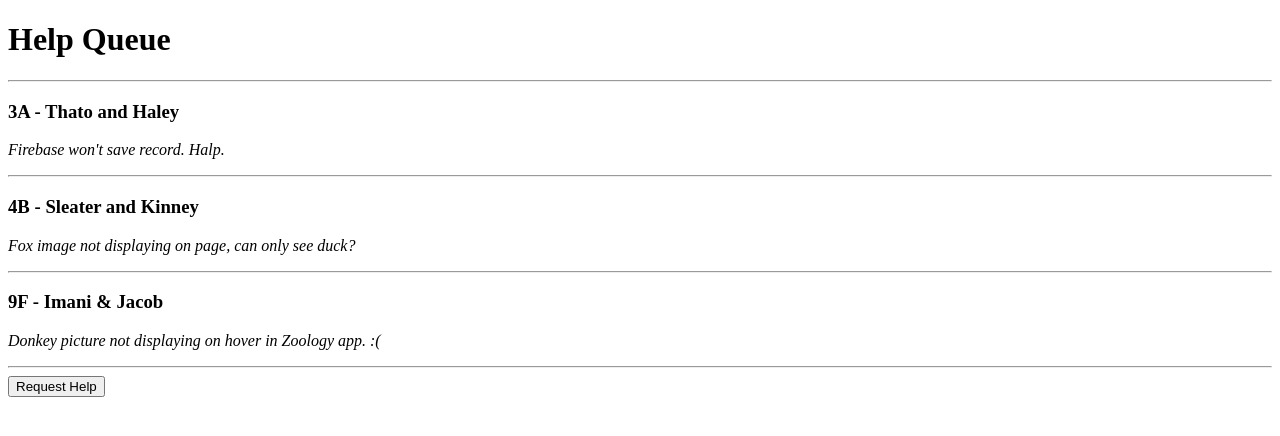
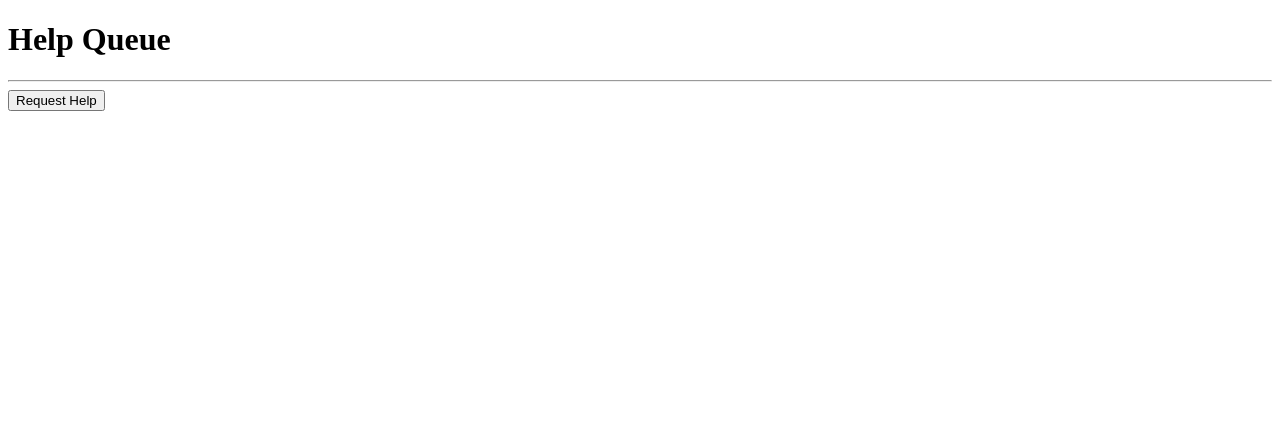
Before and after one commit to lukeephilips/react-ticketing, a React app: page / in a window 1280 px wide. Shown: the top 436 px of the page. Built offline with nearby package versions, Linux system fonts and the light colour scheme.

Commit message:
render from stateful ticketList passed from Queue

```diff
--- a/src/components/NewTicketForm.jsx
+++ b/src/components/NewTicketForm.jsx
@@ -16,7 +16,7 @@ class NewTicketForm extends React.Component {
     console.log(newTicket);
   }
 
-  render(){
+  render() {
     return (
       <div>
         <form onSubmit={this.handleNewTicketFormSubmission}>
--- a/src/components/Queue.jsx
+++ b/src/components/Queue.jsx
@@ -2,14 +2,23 @@ import React from "react";
 import TicketList from './TicketList';
 import NewTicketControl from './NewTicketControl';
 
+class Queue extends React.Component {
 
-function Queue(props){
-  return (
-    <div>
-      <TicketList/>
-      <NewTicketControl/>
-    </div>
-  );
+  constructor(props) {
+    super(props);
+    this.state = {
+      masterTicketList: [],
+    };
+  }
+
+  render() {
+    return (
+      <div>
+        <TicketList ticketList = {this.state.masterTicketList}/>
+        <NewTicketControl/>
+      </div>
+    );
+  }
 }
 
 export default Queue;
--- a/src/components/TicketList.jsx
+++ b/src/components/TicketList.jsx
@@ -21,10 +21,11 @@ var masterTicketList = [
 
 
 function TicketList(props){
+  console.log(props.ticketList);
   return (
     <div>
       <hr/>
-      {masterTicketList.map((ticket, index) =>
+      {props.ticketList.map((ticket, index) =>
         <Ticket names={ticket.names}
           location={ticket.location}
           issue={ticket.issue}
```
